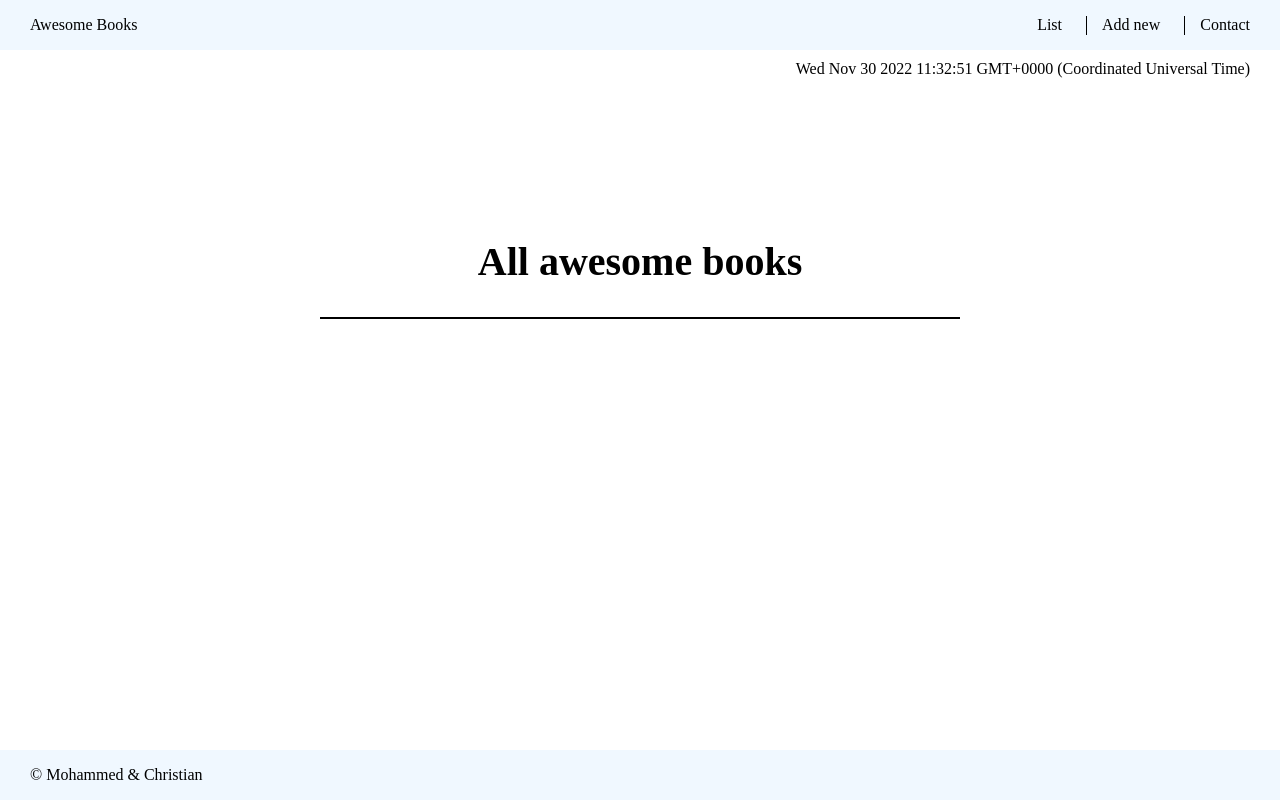
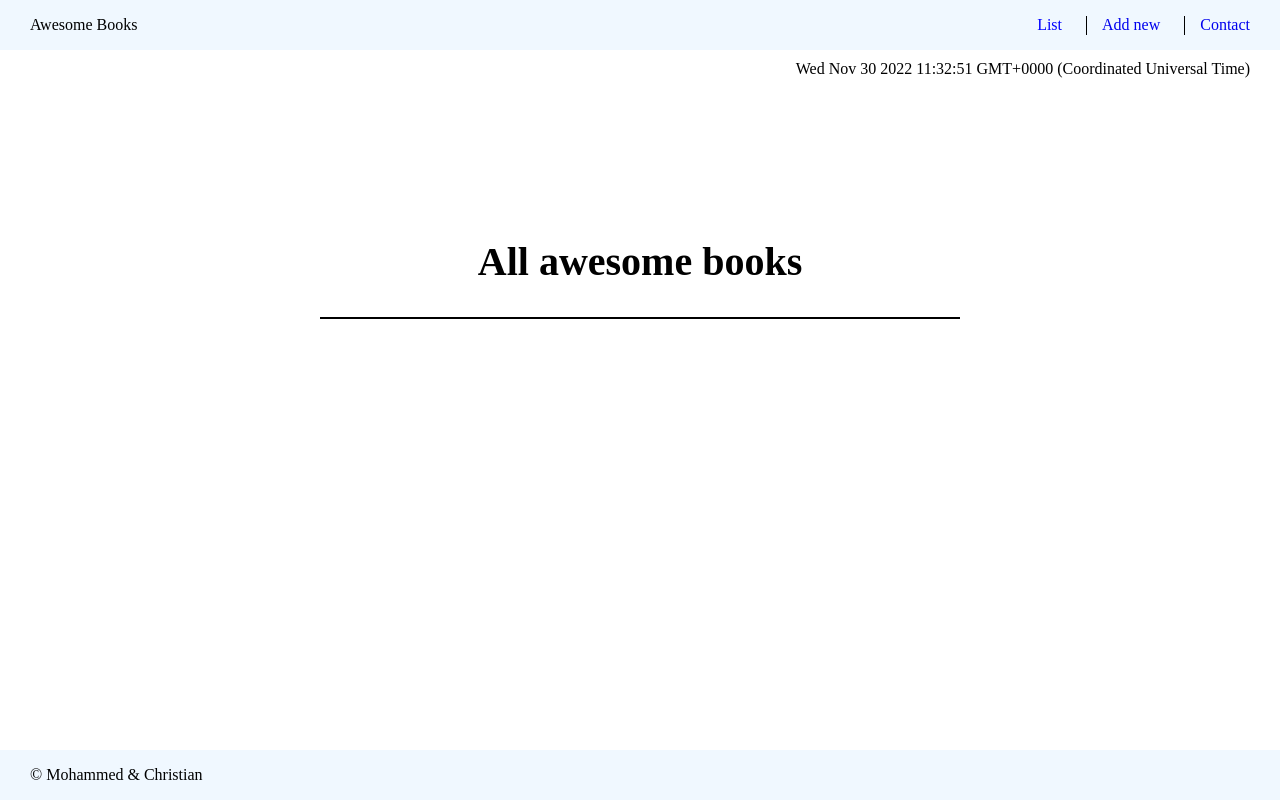
Before and after one commit to MohamedHNoor/Awesome-Books, a website: page index.html in a window 1280 px wide. Both pictures are taken after a click on the item "List". Drawn offline with Linux system fonts and the light colour scheme.

Commit message:
Add color to the navigation list

```diff
--- a/class.js
+++ b/class.js
@@ -11,6 +11,9 @@ const contactBtn = document.querySelector('.contact-button');
 const bookSection = document.querySelector('.books-list');
 const addBookSection = document.querySelector('.add-book-form');
 const contactSection = document.querySelector('.contact-info');
+const listAnchor = document.querySelector('.list-anchor');
+const addAnchor = document.querySelector('.add-anchor');
+const contactAnchor = document.querySelector('.contact-anchor');
 
 let bookArr = [];
 
@@ -80,6 +83,10 @@ listBtn.addEventListener('click', () => {
   addBookSection.classList.remove('active');
   contactSection.classList.add('hidden');
   contactSection.classList.remove('active');
+
+  listAnchor.classList.add('list-active');
+  addAnchor.classList.remove('list-active');
+  contactAnchor.classList.remove('list-active');
 });
 
 addBtn.addEventListener('click', () => {
@@ -89,6 +96,10 @@ addBtn.addEventListener('click', () => {
   addBookSection.classList.remove('hidden');
   contactSection.classList.add('hidden');
   contactSection.classList.remove('active');
+
+  listAnchor.classList.remove('list-active');
+  addAnchor.classList.add('list-active');
+  contactAnchor.classList.remove('list-active');
 });
 
 contactBtn.addEventListener('click', () => {
@@ -98,4 +109,8 @@ contactBtn.addEventListener('click', () => {
   addBookSection.classList.add('hidden');
   contactSection.classList.add('active');
   contactSection.classList.remove('hidden');
+
+  listAnchor.classList.remove('list-active');
+  addAnchor.classList.remove('list-active');
+  contactAnchor.classList.add('list-active');
 });
--- a/index.html
+++ b/index.html
@@ -11,9 +11,9 @@
     <nav>
       <div class="logo">Awesome Books</div>
       <ul class="nav-list">
-        <li class="list-button"><a href="#">List</a></li>
-        <li class="add-button"><a href="#">Add new</a></li>
-        <li class="contact-button"><a href="#">Contact</a></li>
+        <li class="list-button"><a class="list-anchor list-active" href="#">List</a></li>
+        <li class="add-button"><a class="add-anchor" href="#">Add new</a></li>
+        <li class="contact-button"><a class="contact-anchor" href="#">Contact</a></li>
       </ul>
     </nav>
     <div class="date"></div>
--- a/styles.css
+++ b/styles.css
@@ -4,7 +4,6 @@
 
 a {
   text-decoration: none;
-  color: #000;
 }
 
 body {
@@ -174,3 +173,7 @@ footer {
 .active {
   display: block;
 }
+
+.list-active {
+  color: blue;
+}
```
